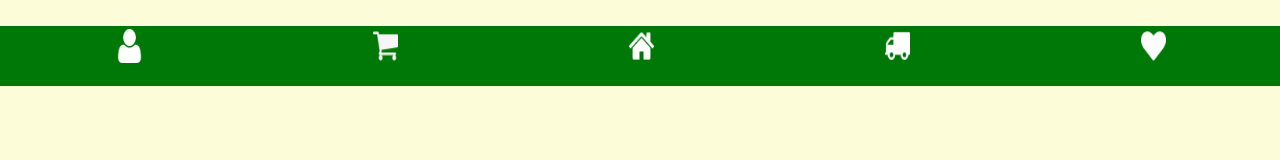
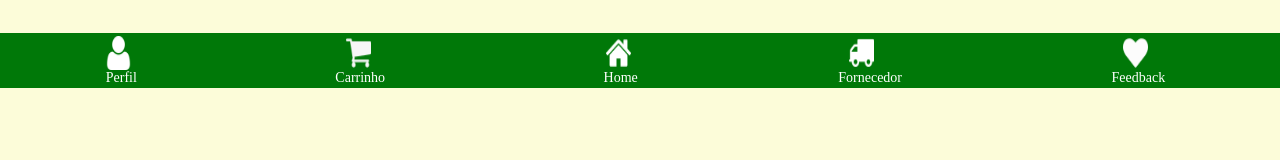
Before and after one commit to LeooSilva/PimVerdelicia, a plain HTML site: page pag9.html in a window 1280 px wide. Shown: the part 547-707 px from the top of the page. Drawn offline with Linux system fonts and the light colour scheme.

Commit message:
animação

```diff
--- a/pag9.css
+++ b/pag9.css
@@ -90,10 +90,10 @@ transition: transform 300ms ease-in-out;
 /* Barra inferior */
 .containerbarra {
     width: 100%;
-    height: 60px;
+    height: 55px;
     background-color: #007808;
     position: absolute;
-    top: 573px;
+    top: 580px;
     right:0px;
 }
 
@@ -125,8 +125,8 @@ transition: transform 300ms ease-in-out;
     color: white;
     font-size: 14px;
     text-align: center;
-    margin-top: -40px;
-    margin-right: 10px;
+    margin-top: -45px;
+    margin-right: 0px;
 }
 .icon-item a {
     text-decoration: none;
@@ -359,28 +359,18 @@ h4 {
     background-color: white;
   }
 
-  .carrinho {
+  .pbarra {
     position: relative;
-    right: 8px;
-  }
+    top: 45px;
+}
 
+.perfil{
+  position: relative;
+  bottom: 10px;
+  left: 1px;
+}
 
-  .home {
-    position: relative;
-    right: 8px;
-  }
-
-  .fornecedor {
-    position: relative;
-    right: 8px;
-  }
-
-  .feedback {
-    position: relative;
-    right: 8px;
-  }
-
-  .perfil {
-    position:relative;
-    right: 8px;
-  }
+.home{
+  position:relative;
+  left: -1px;
+}
--- a/pag9.html
+++ b/pag9.html
@@ -81,26 +81,31 @@
                         <div class="icon-item">
                             <a href="pag9.html">
                                 <img class="icon" src="img/forma-do-usuario.png" alt="usuário">
+                                <p class="pbarra perfil">Perfil</p>
                             </a>
                         </div>
                         <div class="icon-item">
                             <a href="pag12.html">
                                 <img class="icon" src="img/carrinho-de-compras.png" alt="carrinho de compras">
+                                <p class="pbarra carrinho" >Carrinho</p>
                             </a>
                         </div>
                         <div class="icon-item">
                             <a href="pag7.html">
                                 <img class="icon" src="img/casa.png" alt="home">
+                                <p class="pbarra home" >Home</p>
                             </a>
                         </div>
                         <div class="icon-item">
                             <a href="pag19.html">
                                 <img class="icon" src="img/silhueta-de-caminhao-de-entrega.png" alt="caminhão">
+                                <p class="pbarra fornecedor" >Fornecedor</p>
                             </a>
                         </div>
                         <div class="icon-item">
                             <a href="pag23.html">
                                 <img class="icon" src="img/silhueta-em-forma-de-coracao.png" alt="feedback">
+                                <p class="pbarra feedback">Feedback</p>
                             </a>
                         </div>
                     </div>
```
